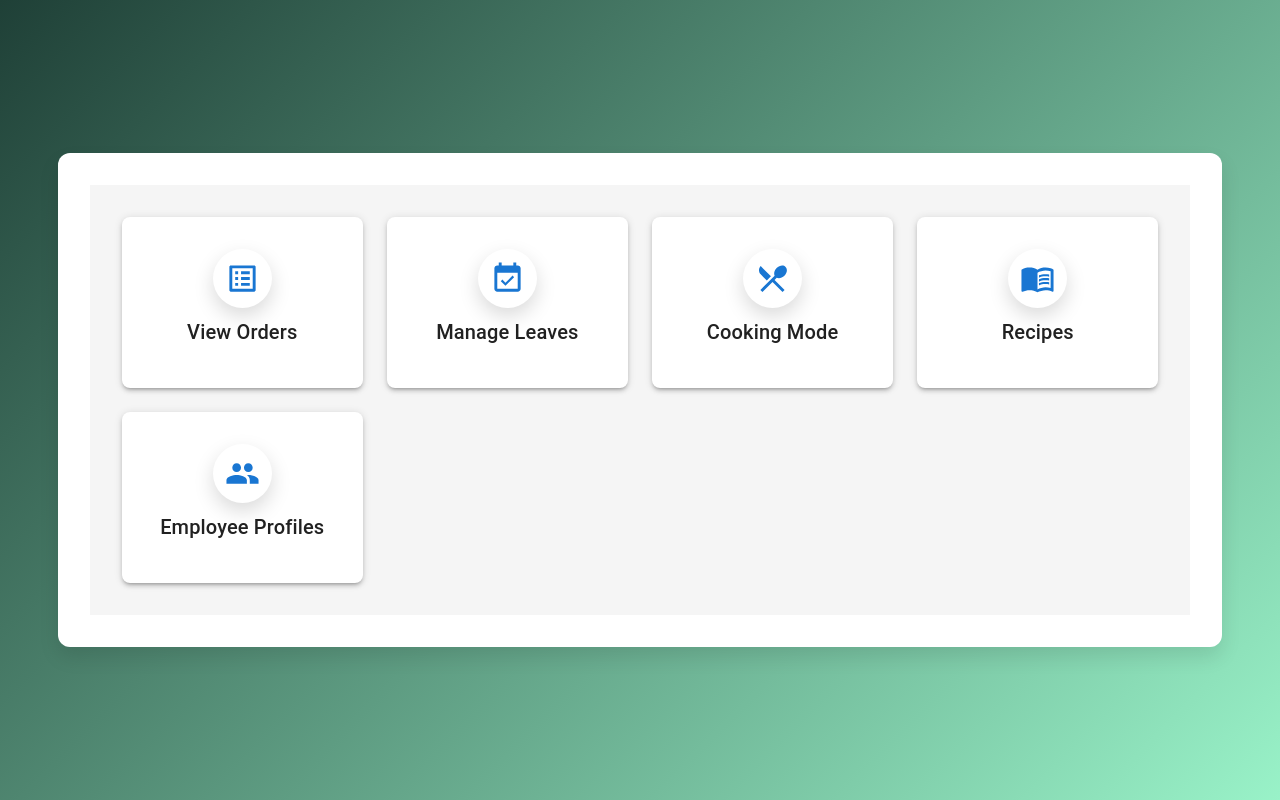
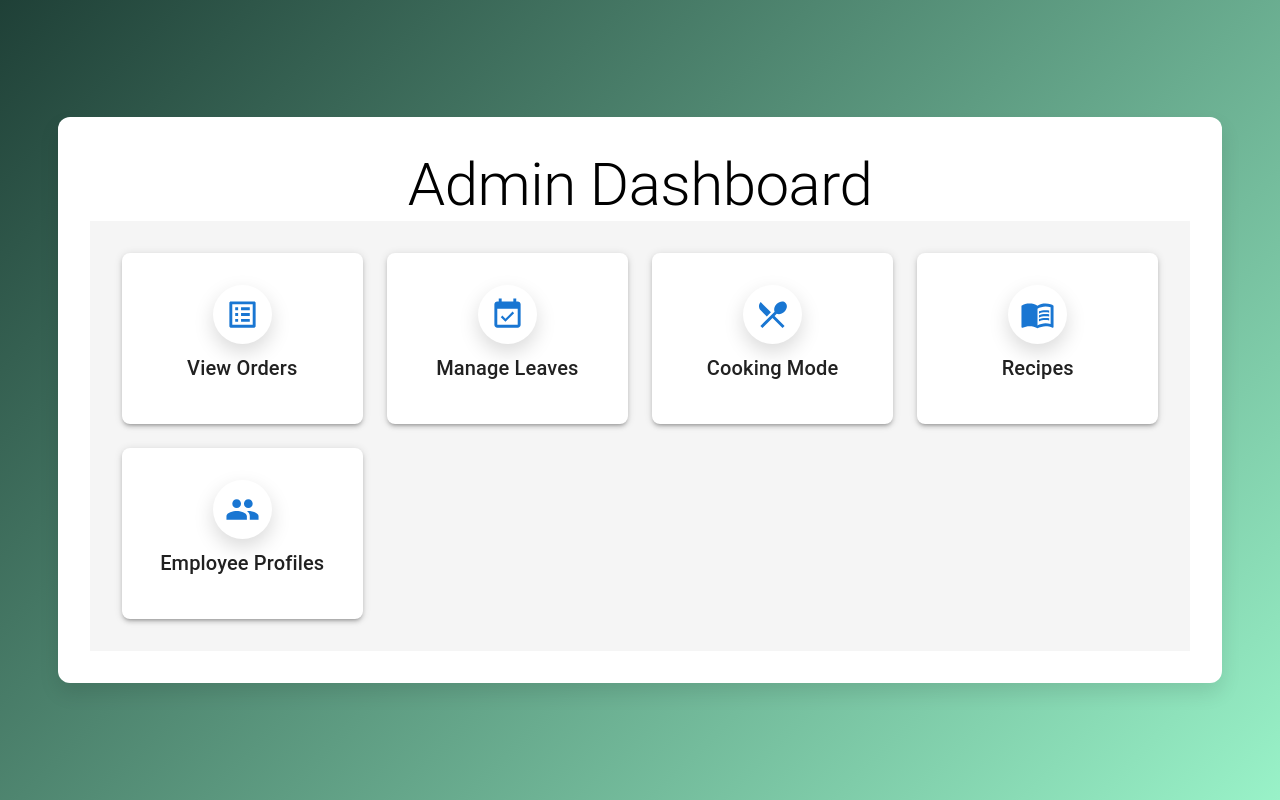
Before and after one commit to singapore2024/Team-6, a React (Vite) app in the folder vite-project/: page / in a window 1280 px wide. Built offline with nearby package versions, Linux system fonts and the light colour scheme.

Commit message:
Update title

```diff
--- a/vite-project/src/Dashboard.tsx
+++ b/vite-project/src/Dashboard.tsx
@@ -1,5 +1,5 @@
 import React from "react";
-import { Grid, Card, CardContent, Typography, Box, IconButton } from "@mui/material";
+import { Grid, Card, CardContent, Typography, Box, IconButton, colors } from "@mui/material";
 import { Star, People, RestaurantMenu, EventAvailable, ListAlt, MenuBook } from "@mui/icons-material";
 
 interface DashboardCardProps {
@@ -47,6 +47,8 @@ const Dashboard: React.FC = () => {
       ];
 
   return (
+    <>
+        <Typography variant="h2" color="black">Admin Dashboard</Typography>
         <Box sx={{ padding: 4, backgroundColor: '#f5f5f5' }}>
         <Grid container spacing={3}>
             {cards.map((card, index) => (
@@ -56,6 +58,7 @@ const Dashboard: React.FC = () => {
             ))}
         </Grid>
         </Box>
+    </>
   );
 };
 
```
Lines whose indentation alone changed are shown as unchanged.
